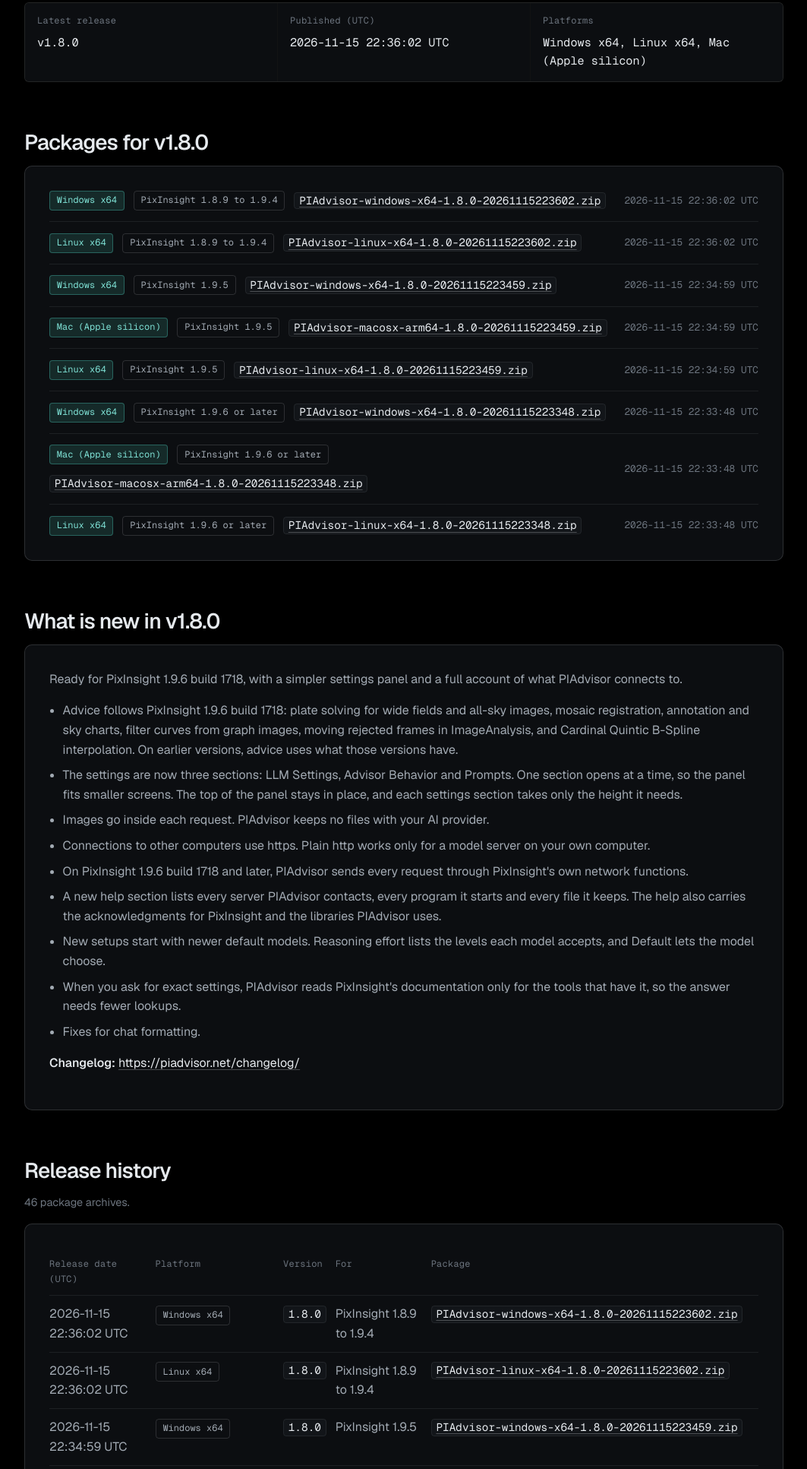
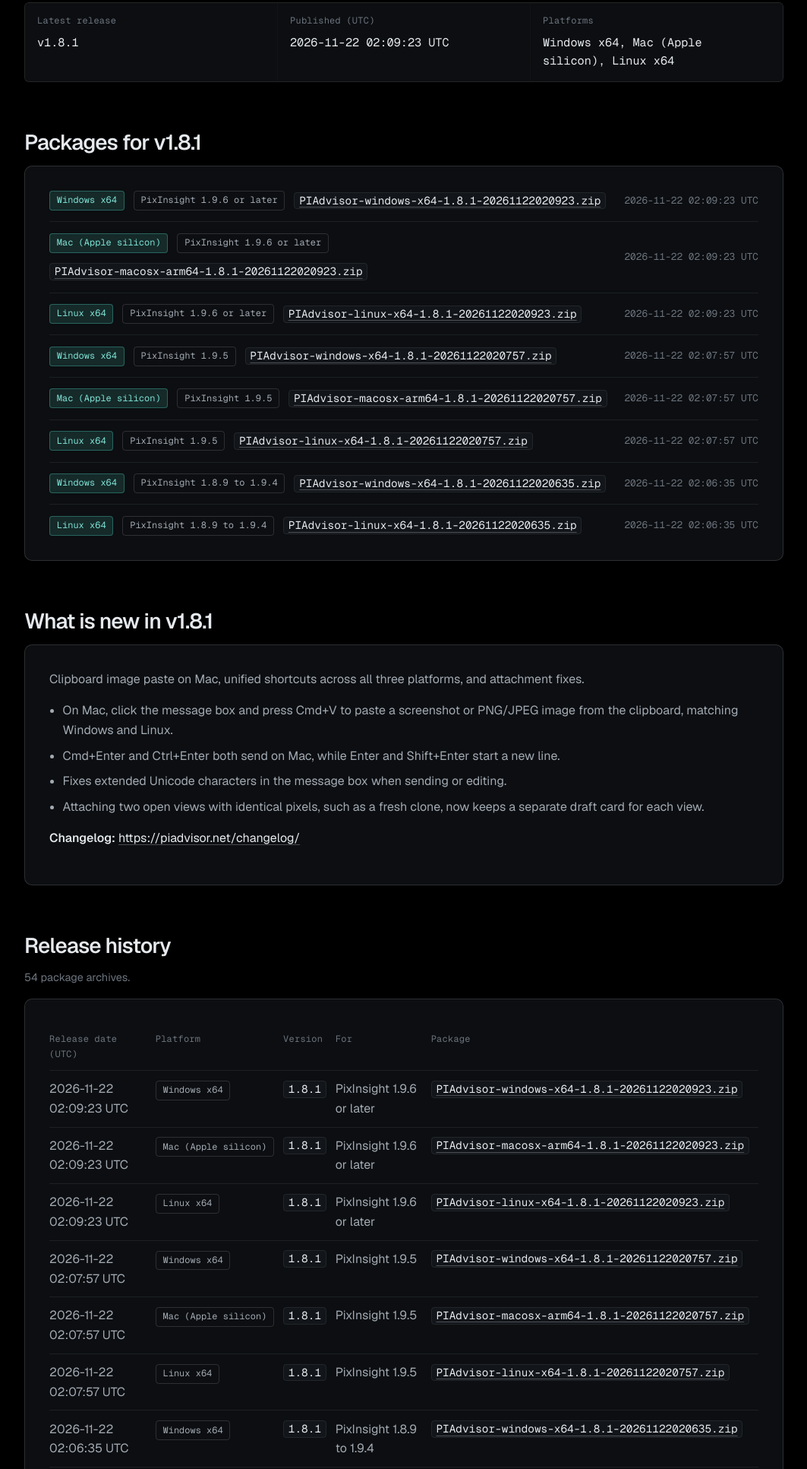
Before and after one commit to phatwila/PIAdvisor-Release, a plain HTML site: page packages/index.html in a window 1280 px wide. Shown: the part 394-2327 px from the top of the page at 76% size, without its empty margins (108-1171 px from the left). Drawn offline with Linux system fonts and the light colour scheme.

Commit message:
Publish PIAdvisor 1.8.1

```diff
--- a/packages/index.html
+++ b/packages/index.html
@@ -82,41 +82,36 @@
       <h1>Release packages</h1>
       <p class="lede">PixInsight selects the package for your system from <a href="../updates.xri"><code>updates.xri</code></a>. To install PIAdvisor, <a href="../">add the repository in PixInsight</a>. You only need these files to check a release by hand. Each release has one package per PixInsight version range; pick the one that matches your PixInsight.</p>
       <div class="meta-grid">
-        <div><span class="field-label">Latest release</span><span class="meta-value">v1.8.0</span></div>
-        <div><span class="field-label">Published (UTC)</span><span class="meta-value">2026-11-15 22:36:02 UTC</span></div>
-        <div><span class="field-label">Platforms</span><span class="meta-value">Windows x64, Linux x64, Mac (Apple silicon)</span></div>
+        <div><span class="field-label">Latest release</span><span class="meta-value">v1.8.1</span></div>
+        <div><span class="field-label">Published (UTC)</span><span class="meta-value">2026-11-22 02:09:23 UTC</span></div>
+        <div><span class="field-label">Platforms</span><span class="meta-value">Windows x64, Mac (Apple silicon), Linux x64</span></div>
       </div>
 
       <section class="section" aria-labelledby="latest-title">
-        <h2 id="latest-title">Packages for v1.8.0</h2>
+        <h2 id="latest-title">Packages for v1.8.1</h2>
         <div class="panel">
           <ul class="package-list">
-      <li class="package-item"><div class="package-main"><span class="pill">Windows x64</span><span class="pill subtle">PixInsight 1.8.9 to 1.9.4</span><a href="PIAdvisor-windows-x64-1.8.0-20261115223602.zip"><code>PIAdvisor-windows-x64-1.8.0-20261115223602.zip</code></a></div><span class="package-meta">2026-11-15 22:36:02 UTC</span></li>
-      <li class="package-item"><div class="package-main"><span class="pill">Linux x64</span><span class="pill subtle">PixInsight 1.8.9 to 1.9.4</span><a href="PIAdvisor-linux-x64-1.8.0-20261115223602.zip"><code>PIAdvisor-linux-x64-1.8.0-20261115223602.zip</code></a></div><span class="package-meta">2026-11-15 22:36:02 UTC</span></li>
-      <li class="package-item"><div class="package-main"><span class="pill">Windows x64</span><span class="pill subtle">PixInsight 1.9.5</span><a href="PIAdvisor-windows-x64-1.8.0-20261115223459.zip"><code>PIAdvisor-windows-x64-1.8.0-20261115223459.zip</code></a></div><span class="package-meta">2026-11-15 22:34:59 UTC</span></li>
-      <li class="package-item"><div class="package-main"><span class="pill">Mac (Apple silicon)</span><span class="pill subtle">PixInsight 1.9.5</span><a href="PIAdvisor-macosx-arm64-1.8.0-20261115223459.zip"><code>PIAdvisor-macosx-arm64-1.8.0-20261115223459.zip</code></a></div><span class="package-meta">2026-11-15 22:34:59 UTC</span></li>
-      <li class="package-item"><div class="package-main"><span class="pill">Linux x64</span><span class="pill subtle">PixInsight 1.9.5</span><a href="PIAdvisor-linux-x64-1.8.0-20261115223459.zip"><code>PIAdvisor-linux-x64-1.8.0-20261115223459.zip</code></a></div><span class="package-meta">2026-11-15 22:34:59 UTC</span></li>
-      <li class="package-item"><div class="package-main"><span class="pill">Windows x64</span><span class="pill subtle">PixInsight 1.9.6 or later</span><a href="PIAdvisor-windows-x64-1.8.0-20261115223348.zip"><code>PIAdvisor-windows-x64-1.8.0-20261115223348.zip</code></a></div><span class="package-meta">2026-11-15 22:33:48 UTC</span></li>
-      <li class="package-item"><div class="package-main"><span class="pill">Mac (Apple silicon)</span><span class="pill subtle">PixInsight 1.9.6 or later</span><a href="PIAdvisor-macosx-arm64-1.8.0-20261115223348.zip"><code>PIAdvisor-macosx-arm64-1.8.0-20261115223348.zip</code></a></div><span class="package-meta">2026-11-15 22:33:48 UTC</span></li>
-      <li class="package-item"><div class="package-main"><span class="pill">Linux x64</span><span class="pill subtle">PixInsight 1.9.6 or later</span><a href="PIAdvisor-linux-x64-1.8.0-20261115223348.zip"><code>PIAdvisor-linux-x64-1.8.0-20261115223348.zip</code></a></div><span class="package-meta">2026-11-15 22:33:48 UTC</span></li>
+      <li class="package-item"><div class="package-main"><span class="pill">Windows x64</span><span class="pill subtle">PixInsight 1.9.6 or later</span><a href="PIAdvisor-windows-x64-1.8.1-20261122020923.zip"><code>PIAdvisor-windows-x64-1.8.1-20261122020923.zip</code></a></div><span class="package-meta">2026-11-22 02:09:23 UTC</span></li>
+      <li class="package-item"><div class="package-main"><span class="pill">Mac (Apple silicon)</span><span class="pill subtle">PixInsight 1.9.6 or later</span><a href="PIAdvisor-macosx-arm64-1.8.1-20261122020923.zip"><code>PIAdvisor-macosx-arm64-1.8.1-20261122020923.zip</code></a></div><span class="package-meta">2026-11-22 02:09:23 UTC</span></li>
+      <li class="package-item"><div class="package-main"><span class="pill">Linux x64</span><span class="pill subtle">PixInsight 1.9.6 or later</span><a href="PIAdvisor-linux-x64-1.8.1-20261122020923.zip"><code>PIAdvisor-linux-x64-1.8.1-20261122020923.zip</code></a></div><span class="package-meta">2026-11-22 02:09:23 UTC</span></li>
+      <li class="package-item"><div class="package-main"><span class="pill">Windows x64</span><span class="pill subtle">PixInsight 1.9.5</span><a href="PIAdvisor-windows-x64-1.8.1-20261122020757.zip"><code>PIAdvisor-windows-x64-1.8.1-20261122020757.zip</code></a></div><span class="package-meta">2026-11-22 02:07:57 UTC</span></li>
+      <li class="package-item"><div class="package-main"><span class="pill">Mac (Apple silicon)</span><span class="pill subtle">PixInsight 1.9.5</span><a href="PIAdvisor-macosx-arm64-1.8.1-20261122020757.zip"><code>PIAdvisor-macosx-arm64-1.8.1-20261122020757.zip</code></a></div><span class="package-meta">2026-11-22 02:07:57 UTC</span></li>
+      <li class="package-item"><div class="package-main"><span class="pill">Linux x64</span><span class="pill subtle">PixInsight 1.9.5</span><a href="PIAdvisor-linux-x64-1.8.1-20261122020757.zip"><code>PIAdvisor-linux-x64-1.8.1-20261122020757.zip</code></a></div><span class="package-meta">2026-11-22 02:07:57 UTC</span></li>
+      <li class="package-item"><div class="package-main"><span class="pill">Windows x64</span><span class="pill subtle">PixInsight 1.8.9 to 1.9.4</span><a href="PIAdvisor-windows-x64-1.8.1-20261122020635.zip"><code>PIAdvisor-windows-x64-1.8.1-20261122020635.zip</code></a></div><span class="package-meta">2026-11-22 02:06:35 UTC</span></li>
+      <li class="package-item"><div class="package-main"><span class="pill">Linux x64</span><span class="pill subtle">PixInsight 1.8.9 to 1.9.4</span><a href="PIAdvisor-linux-x64-1.8.1-20261122020635.zip"><code>PIAdvisor-linux-x64-1.8.1-20261122020635.zip</code></a></div><span class="package-meta">2026-11-22 02:06:35 UTC</span></li>
           </ul>
         </div>
       </section>
 
       <section class="section" aria-labelledby="notes-title">
-        <h2 id="notes-title">What is new in v1.8.0</h2>
+        <h2 id="notes-title">What is new in v1.8.1</h2>
         <div class="panel notes">
-          <p style="margin-top: 0;">Ready for PixInsight 1.9.6 build 1718, with a simpler settings panel and a full account of what PIAdvisor connects to.</p>
+          <p style="margin-top: 0;">Clipboard image paste on Mac, unified shortcuts across all three platforms, and attachment fixes.</p>
           <ul>
-      <li>Advice follows PixInsight 1.9.6 build 1718: plate solving for wide fields and all-sky images, mosaic registration, annotation and sky charts, filter curves from graph images, moving rejected frames in ImageAnalysis, and Cardinal Quintic B-Spline interpolation. On earlier versions, advice uses what those versions have.</li>
-      <li>The settings are now three sections: LLM Settings, Advisor Behavior and Prompts. One section opens at a time, so the panel fits smaller screens. The top of the panel stays in place, and each settings section takes only the height it needs.</li>
-      <li>Images go inside each request. PIAdvisor keeps no files with your AI provider.</li>
-      <li>Connections to other computers use https. Plain http works only for a model server on your own computer.</li>
-      <li>On PixInsight 1.9.6 build 1718 and later, PIAdvisor sends every request through PixInsight&#39;s own network functions.</li>
-      <li>A new help section lists every server PIAdvisor contacts, every program it starts and every file it keeps. The help also carries the acknowledgments for PixInsight and the libraries PIAdvisor uses.</li>
-      <li>New setups start with newer default models. Reasoning effort lists the levels each model accepts, and Default lets the model choose.</li>
-      <li>When you ask for exact settings, PIAdvisor reads PixInsight&#39;s documentation only for the tools that have it, so the answer needs fewer lookups.</li>
-      <li>Fixes for chat formatting.</li>
+      <li>On Mac, click the message box and press Cmd+V to paste a screenshot or PNG/JPEG image from the clipboard, matching Windows and Linux.</li>
+      <li>Cmd+Enter and Ctrl+Enter both send on Mac, while Enter and Shift+Enter start a new line.</li>
+      <li>Fixes extended Unicode characters in the message box when sending or editing.</li>
+      <li>Attaching two open views with identical pixels, such as a fresh clone, now keeps a separate draft card for each view.</li>
           </ul>
       <p><b>Changelog:</b> <a href="https://piadvisor.net/changelog/">https://piadvisor.net/changelog/</a></p>
         </div>
@@ -124,7 +119,7 @@
 
       <section class="section" aria-labelledby="history-title">
         <h2 id="history-title">Release history</h2>
-        <p class="count">46 package archives.</p>
+        <p class="count">54 package archives.</p>
         <div class="panel table-wrap">
           <table aria-labelledby="history-title">
             <thead>
@@ -137,14 +132,22 @@
               </tr>
             </thead>
             <tbody>
-        <tr><td data-label="Release Date">2026-11-15 22:36:02 UTC</td><td data-label="Platform"><span class="pill subtle">Windows x64</span></td><td data-label="Version"><code>1.8.0</code></td><td data-label="For">PixInsight 1.8.9 to 1.9.4</td><td data-label="Package"><a href="PIAdvisor-windows-x64-1.8.0-20261115223602.zip"><code>PIAdvisor-windows-x64-1.8.0-20261115223602.zip</code></a></td></tr>
-        <tr><td data-label="Release Date">2026-11-15 22:36:02 UTC</td><td data-label="Platform"><span class="pill subtle">Linux x64</span></td><td data-label="Version"><code>1.8.0</code></td><td data-label="For">PixInsight 1.8.9 to 1.9.4</td><td data-label="Package"><a href="PIAdvisor-linux-x64-1.8.0-20261115223602.zip"><code>PIAdvisor-linux-x64-1.8.0-20261115223602.zip</code></a></td></tr>
-        <tr><td data-label="Release Date">2026-11-15 22:34:59 UTC</td><td data-label="Platform"><span class="pill subtle">Windows x64</span></td><td data-label="Version"><code>1.8.0</code></td><td data-label="For">PixInsight 1.9.5</td><td data-label="Package"><a href="PIAdvisor-windows-x64-1.8.0-20261115223459.zip"><code>PIAdvisor-windows-x64-1.8.0-20261115223459.zip</code></a></td></tr>
-        <tr><td data-label="Release Date">2026-11-15 22:34:59 UTC</td><td data-label="Platform"><span class="pill subtle">Mac (Apple silicon)</span></td><td data-label="Version"><code>1.8.0</code></td><td data-label="For">PixInsight 1.9.5</td><td data-label="Package"><a href="PIAdvisor-macosx-arm64-1.8.0-20261115223459.zip"><code>PIAdvisor-macosx-arm64-1.8.0-20261115223459.zip</code></a></td></tr>
-        <tr><td data-label="Release Date">2026-11-15 22:34:59 UTC</td><td data-label="Platform"><span class="pill subtle">Linux x64</span></td><td data-label="Version"><code>1.8.0</code></td><td data-label="For">PixInsight 1.9.5</td><td data-label="Package"><a href="PIAdvisor-linux-x64-1.8.0-20261115223459.zip"><code>PIAdvisor-linux-x64-1.8.0-20261115223459.zip</code></a></td></tr>
-        <tr><td data-label="Release Date">2026-11-15 22:33:48 UTC</td><td data-label="Platform"><span class="pill subtle">Windows x64</span></td><td data-label="Version"><code>1.8.0</code></td><td data-label="For">PixInsight 1.9.6 or later</td><td data-label="Package"><a href="PIAdvisor-windows-x64-1.8.0-20261115223348.zip"><code>PIAdvisor-windows-x64-1.8.0-20261115223348.zip</code></a></td></tr>
-        <tr><td data-label="Release Date">2026-11-15 22:33:48 UTC</td><td data-label="Platform"><span class="pill subtle">Mac (Apple silicon)</span></td><td data-label="Version"><code>1.8.0</code></td><td data-label="For">PixInsight 1.9.6 or later</td><td data-label="Package"><a href="PIAdvisor-macosx-arm64-1.8.0-20261115223348.zip"><code>PIAdvisor-macosx-arm64-1.8.0-20261115223348.zip</code></a></td></tr>
-        <tr><td data-label="Release Date">2026-11-15 22:33:48 UTC</td><td data-label="Platform"><span class="pill subtle">Linux x64</span></td><td data-label="Version"><code>1.8.0</code></td><td data-label="For">PixInsight 1.9.6 or later</td><td data-label="Package"><a href="PIAdvisor-linux-x64-1.8.0-20261115223348.zip"><code>PIAdvisor-linux-x64-1.8.0-20261115223348.zip</code></a></td></tr>
+        <tr><td data-label="Release Date">2026-11-22 02:09:23 UTC</td><td data-label="Platform"><span class="pill subtle">Windows x64</span></td><td data-label="Version"><code>1.8.1</code></td><td data-label="For">PixInsight 1.9.6 or later</td><td data-label="Package"><a href="PIAdvisor-windows-x64-1.8.1-20261122020923.zip"><code>PIAdvisor-windows-x64-1.8.1-20261122020923.zip</code></a></td></tr>
+        <tr><td data-label="Release Date">2026-11-22 02:09:23 UTC</td><td data-label="Platform"><span class="pill subtle">Mac (Apple silicon)</span></td><td data-label="Version"><code>1.8.1</code></td><td data-label="For">PixInsight 1.9.6 or later</td><td data-label="Package"><a href="PIAdvisor-macosx-arm64-1.8.1-20261122020923.zip"><code>PIAdvisor-macosx-arm64-1.8.1-20261122020923.zip</code></a></td></tr>
+        <tr><td data-label="Release Date">2026-11-22 02:09:23 UTC</td><td data-label="Platform"><span class="pill subtle">Linux x64</span></td><td data-label="Version"><code>1.8.1</code></td><td data-label="For">PixInsight 1.9.6 or later</td><td data-label="Package"><a href="PIAdvisor-linux-x64-1.8.1-20261122020923.zip"><code>PIAdvisor-linux-x64-1.8.1-20261122020923.zip</code></a></td></tr>
+        <tr><td data-label="Release Date">2026-11-22 02:07:57 UTC</td><td data-label="Platform"><span class="pill subtle">Windows x64</span></td><td data-label="Version"><code>1.8.1</code></td><td data-label="For">PixInsight 1.9.5</td><td data-label="Package"><a href="PIAdvisor-windows-x64-1.8.1-20261122020757.zip"><code>PIAdvisor-windows-x64-1.8.1-20261122020757.zip</code></a></td></tr>
+        <tr><td data-label="Release Date">2026-11-22 02:07:57 UTC</td><td data-label="Platform"><span class="pill subtle">Mac (Apple silicon)</span></td><td data-label="Version"><code>1.8.1</code></td><td data-label="For">PixInsight 1.9.5</td><td data-label="Package"><a href="PIAdvisor-macosx-arm64-1.8.1-20261122020757.zip"><code>PIAdvisor-macosx-arm64-1.8.1-20261122020757.zip</code></a></td></tr>
+        <tr><td data-label="Release Date">2026-11-22 02:07:57 UTC</td><td data-label="Platform"><span class="pill subtle">Linux x64</span></td><td data-label="Version"><code>1.8.1</code></td><td data-label="For">PixInsight 1.9.5</td><td data-label="Package"><a href="PIAdvisor-linux-x64-1.8.1-20261122020757.zip"><code>PIAdvisor-linux-x64-1.8.1-20261122020757.zip</code></a></td></tr>
+        <tr><td data-label="Release Date">2026-11-22 02:06:35 UTC</td><td data-label="Platform"><span class="pill subtle">Windows x64</span></td><td data-label="Version"><code>1.8.1</code></td><td data-label="For">PixInsight 1.8.9 to 1.9.4</td><td data-label="Package"><a href="PIAdvisor-windows-x64-1.8.1-20261122020635.zip"><code>PIAdvisor-windows-x64-1.8.1-20261122020635.zip</code></a></td></tr>
+        <tr><td data-label="Release Date">2026-11-22 02:06:35 UTC</td><td data-label="Platform"><span class="pill subtle">Linux x64</span></td><td data-label="Version"><code>1.8.1</code></td><td data-label="For">PixInsight 1.8.9 to 1.9.4</td><td data-label="Package"><a href="PIAdvisor-linux-x64-1.8.1-20261122020635.zip"><code>PIAdvisor-linux-x64-1.8.1-20261122020635.zip</code></a></td></tr>
+        <tr><td data-label="Release Date">2026-11-15 22:36:02 UTC</td><td data-label="Platform"><span class="pill subtle">Windows x64</span></td><td data-label="Version"><code>1.8.0</code></td><td data-label="For">Not in the current feed</td><td data-label="Package"><a href="PIAdvisor-windows-x64-1.8.0-20261115223602.zip"><code>PIAdvisor-windows-x64-1.8.0-20261115223602.zip</code></a></td></tr>
+        <tr><td data-label="Release Date">2026-11-15 22:36:02 UTC</td><td data-label="Platform"><span class="pill subtle">Linux x64</span></td><td data-label="Version"><code>1.8.0</code></td><td data-label="For">Not in the current feed</td><td data-label="Package"><a href="PIAdvisor-linux-x64-1.8.0-20261115223602.zip"><code>PIAdvisor-linux-x64-1.8.0-20261115223602.zip</code></a></td></tr>
+        <tr><td data-label="Release Date">2026-11-15 22:34:59 UTC</td><td data-label="Platform"><span class="pill subtle">Windows x64</span></td><td data-label="Version"><code>1.8.0</code></td><td data-label="For">Not in the current feed</td><td data-label="Package"><a href="PIAdvisor-windows-x64-1.8.0-20261115223459.zip"><code>PIAdvisor-windows-x64-1.8.0-20261115223459.zip</code></a></td></tr>
+        <tr><td data-label="Release Date">2026-11-15 22:34:59 UTC</td><td data-label="Platform"><span class="pill subtle">Mac (Apple silicon)</span></td><td data-label="Version"><code>1.8.0</code></td><td data-label="For">Not in the current feed</td><td data-label="Package"><a href="PIAdvisor-macosx-arm64-1.8.0-20261115223459.zip"><code>PIAdvisor-macosx-arm64-1.8.0-20261115223459.zip</code></a></td></tr>
+        <tr><td data-label="Release Date">2026-11-15 22:34:59 UTC</td><td data-label="Platform"><span class="pill subtle">Linux x64</span></td><td data-label="Version"><code>1.8.0</code></td><td data-label="For">Not in the current feed</td><td data-label="Package"><a href="PIAdvisor-linux-x64-1.8.0-20261115223459.zip"><code>PIAdvisor-linux-x64-1.8.0-20261115223459.zip</code></a></td></tr>
+        <tr><td data-label="Release Date">2026-11-15 22:33:48 UTC</td><td data-label="Platform"><span class="pill subtle">Windows x64</span></td><td data-label="Version"><code>1.8.0</code></td><td data-label="For">Not in the current feed</td><td data-label="Package"><a href="PIAdvisor-windows-x64-1.8.0-20261115223348.zip"><code>PIAdvisor-windows-x64-1.8.0-20261115223348.zip</code></a></td></tr>
+        <tr><td data-label="Release Date">2026-11-15 22:33:48 UTC</td><td data-label="Platform"><span class="pill subtle">Mac (Apple silicon)</span></td><td data-label="Version"><code>1.8.0</code></td><td data-label="For">Not in the current feed</td><td data-label="Package"><a href="PIAdvisor-macosx-arm64-1.8.0-20261115223348.zip"><code>PIAdvisor-macosx-arm64-1.8.0-20261115223348.zip</code></a></td></tr>
+        <tr><td data-label="Release Date">2026-11-15 22:33:48 UTC</td><td data-label="Platform"><span class="pill subtle">Linux x64</span></td><td data-label="Version"><code>1.8.0</code></td><td data-label="For">Not in the current feed</td><td data-label="Package"><a href="PIAdvisor-linux-x64-1.8.0-20261115223348.zip"><code>PIAdvisor-linux-x64-1.8.0-20261115223348.zip</code></a></td></tr>
         <tr><td data-label="Release Date">2026-11-05 02:36:53 UTC</td><td data-label="Platform"><span class="pill subtle">Windows x64</span></td><td data-label="Version"><code>1.7.1</code></td><td data-label="For">Not in the current feed</td><td data-label="Package"><a href="PIAdvisor-windows-x64-1.7.1-20261105023653.zip"><code>PIAdvisor-windows-x64-1.7.1-20261105023653.zip</code></a></td></tr>
         <tr><td data-label="Release Date">2026-11-05 02:36:53 UTC</td><td data-label="Platform"><span class="pill subtle">Mac (Apple silicon)</span></td><td data-label="Version"><code>1.7.1</code></td><td data-label="For">Not in the current feed</td><td data-label="Package"><a href="PIAdvisor-macosx-arm64-1.7.1-20261105023653.zip"><code>PIAdvisor-macosx-arm64-1.7.1-20261105023653.zip</code></a></td></tr>
         <tr><td data-label="Release Date">2026-11-05 02:36:53 UTC</td><td data-label="Platform"><span class="pill subtle">Linux x64</span></td><td data-label="Version"><code>1.7.1</code></td><td data-label="For">Not in the current feed</td><td data-label="Package"><a href="PIAdvisor-linux-x64-1.7.1-20261105023653.zip"><code>PIAdvisor-linux-x64-1.7.1-20261105023653.zip</code></a></td></tr>
```
Also changed, not shown: docs/tools/PIAdvisor/PIAdvisor.html (+10 -10 lines), 9 other files.
